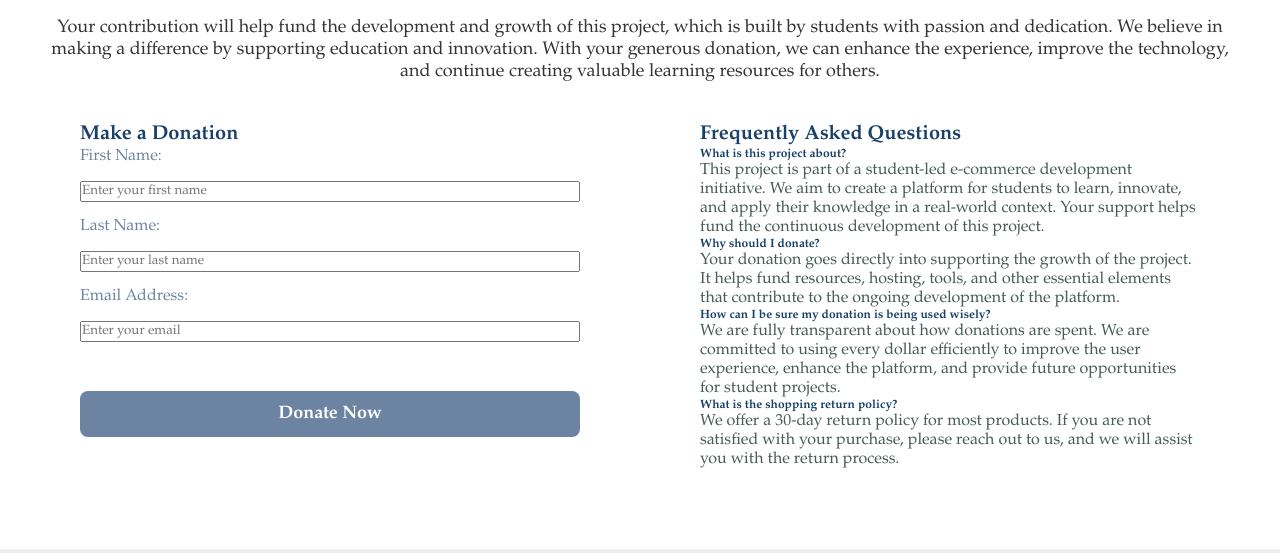
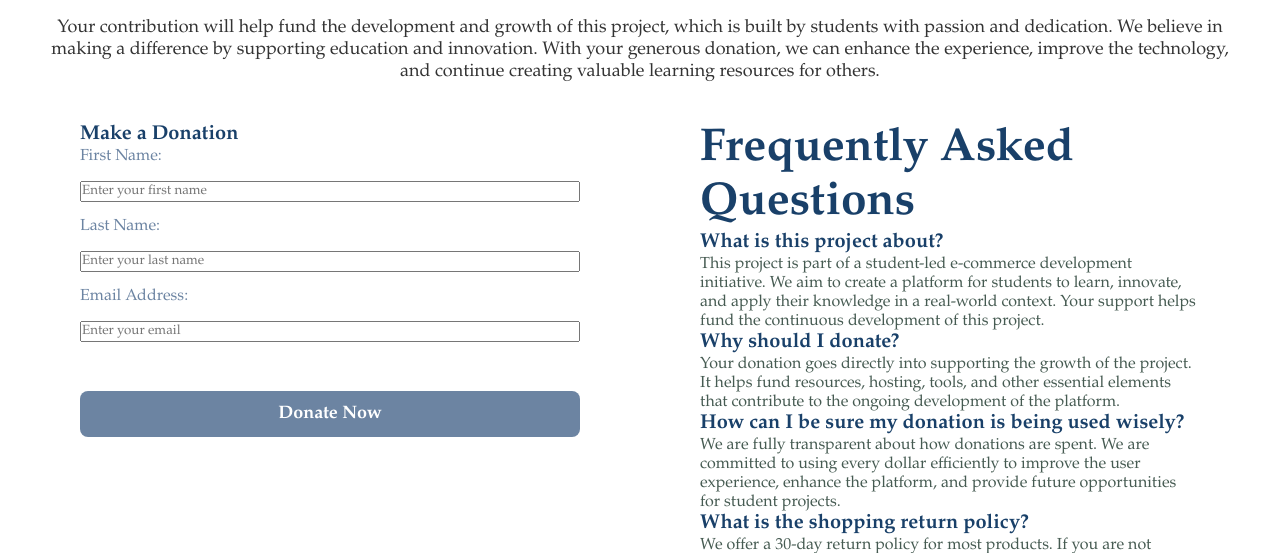
Before and after one commit to nykenkung/eCommerce-Store, a plain HTML site: page donate.html in a window 1280 px wide. Shown: the part 247-800 px from the top of the page. Drawn offline with Linux system fonts and the light colour scheme.

Commit message:
Update donate.html

```diff
--- a/donate.html
+++ b/donate.html
@@ -55,17 +55,17 @@
 
             <!-- FAQ Section -->
             <div style="flex: 1; min-width: 300px; max-width: 500px;">
-                <h3>Frequently Asked Questions</h3>
-                <h4>What is this project about?</h4>
+                <h2>Frequently Asked Questions</h2>
+                <h3>What is this project about?</h3>
                 <p>This project is part of a student-led e-commerce development initiative. We aim to create a platform for students to learn, innovate, and apply their knowledge in a real-world context. Your support helps fund the continuous development of this project.</p>
 
-                <h4>Why should I donate?</h4>
+                <h3>Why should I donate?</h3>
                 <p>Your donation goes directly into supporting the growth of the project. It helps fund resources, hosting, tools, and other essential elements that contribute to the ongoing development of the platform.</p>
 
-                <h4>How can I be sure my donation is being used wisely?</h4>
+                <h3>How can I be sure my donation is being used wisely?</h3>
                 <p>We are fully transparent about how donations are spent. We are committed to using every dollar efficiently to improve the user experience, enhance the platform, and provide future opportunities for student projects.</p>
 
-                <h4>What is the shopping return policy?</h4>
+                <h3>What is the shopping return policy?</h3>
                 <p>We offer a 30-day return policy for most products. If you are not satisfied with your purchase, please reach out to us, and we will assist you with the return process.</p>
             </div>
         </div>
```
